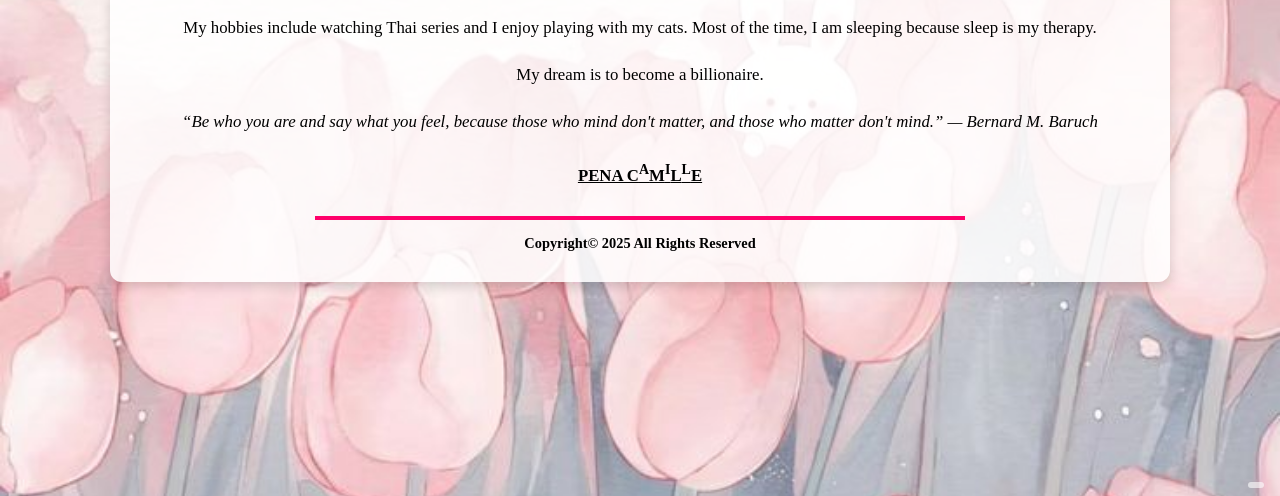
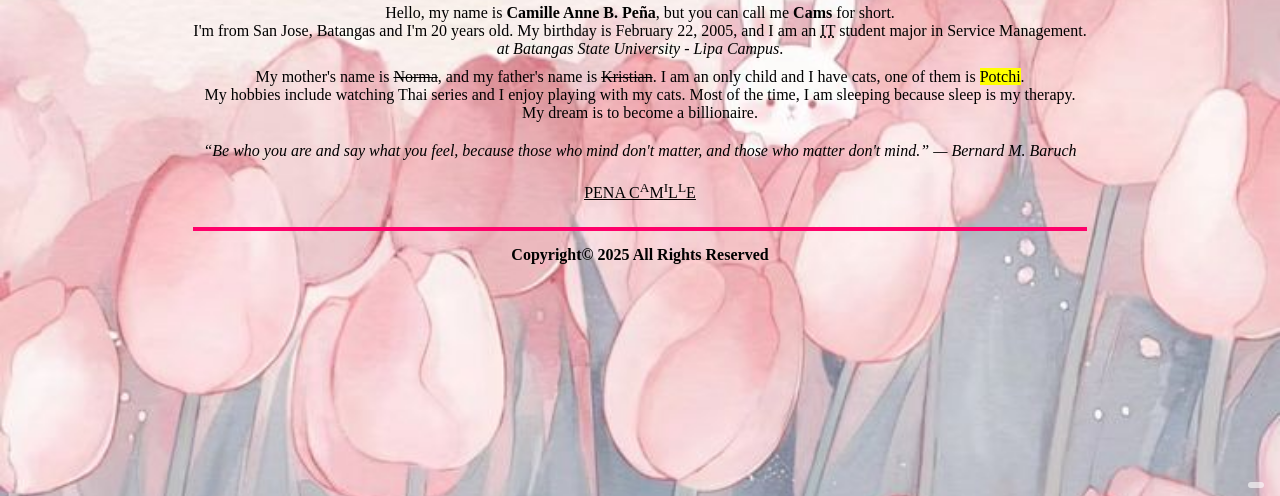
Before and after one commit to Mysticams/Activity-1-2, a plain HTML site: page act1.html in a window 1280 px wide. Shown: the part 304-800 px from the top of the page. Drawn offline with Linux system fonts and the light colour scheme.

Commit message:
Fixed Sizes

```diff
--- a/act1.html
+++ b/act1.html
@@ -5,64 +5,73 @@
   <meta name="viewport" content="width=device-width, initial-scale=1.0">
   <title>Activity #1 - Text Formatting</title>
 </head>
-<body style="font-family: 'Times New Roman', Times, serif, sans-serif; margin: 0; padding: 0; text-align: center;">
+<body style="font-family: 'Times New Roman', Times, serif, sans-serif; text-align: center; margin: 0; height: 100vh; display: flex; justify-content: center; align-items: center;">
 
   <!-- Background Image -->
   <figure style="margin: 0; position: fixed; top: 0; left: 0; width: 100%; height: 100%; z-index: -1;">
-    <img src="img/pink.jpg" alt="Pink floral background design" style="width: 100%; height: 100%; object-fit: cover; display: block;">
+    <img src="img/pink.jpg" alt="Pink floral background design"
+         style="width: 100%; height: 100%; object-fit: cover; display: block;">
     <figcaption style="position: absolute; bottom: 8px; right: 16px; font-size: 0.8em; color: #444; background: rgba(255,255,255,0.6); padding: 3px 8px; border-radius: 5px;">
     </figcaption>
   </figure>
 
-  <!-- Centered Content  -->
-  <div style="max-width: 1000px; margin: 40px auto; padding: 30px; background: rgba(255, 255, 255, 0.85); border-radius: 12px; box-shadow: 0 4px 12px rgba(0,0,0,0.15);">
+  <!-- Centered Content -->
+  <div style="max-width: 1000px; padding: 50px;">
 
     <!-- Header -->
     <header style="margin-bottom: 20px;">
       <h1 style="font-size: 2em; font-weight: bold; margin: 0;">Introduction</h1>
-      <hr style="border: none; border-top: 4px solid rgb(255, 0, 106); width: 65%; margin: 15px auto;">
+      <hr style="border: none; border-top: 4px solid rgb(255, 0, 106); width: 100%; margin: 15px auto;">
     </header>
 
     <!-- Main Content -->
-    <main style="line-height: 1.8; font-size: 1.05em;">
-
-      <p>
+    <main>
+      <p style="margin:0;">
         Hello, my name is <strong>Camille Anne B. Peña</strong>, but you can call me <strong>Cams</strong> for short.
       </p>
-      <p>
+
+      <p style="margin:0;">
         I'm from San Jose, Batangas and I'm 20 years old. My birthday is
-        <time datetime="2005-02-22">February 22, 2005</time>, and I am a <abbr title="Information Technology">IT</abbr>
-        student major in Service Management at <em>Batangas State University - Lipa Campus</em>.
+        <time datetime="2005-02-22">February 22, 2005</time>, and I am an
+        <abbr title="Information Technology">IT</abbr> student major in Service Management.
       </p>
 
-      <p>
+      <p style="margin:0;">
+        <em>at Batangas State University - Lipa Campus</em>.
+      </p>
+
+      <p style="margin-top:10px; margin-bottom:0;">
         My mother's name is <del>Norma</del>, and my father's name is <del>Kristian</del>.
-        I am only child and I have cats, one of them is <mark>Potchi</mark>.
+        I am an only child and I have cats, one of them is <mark>Potchi</mark>.
       </p>
-      <p>
+
+      <p style="margin:0;">
         My hobbies include watching Thai series and I enjoy playing with my cats.
         Most of the time, I am sleeping because sleep is my therapy.
       </p>
-      <p>
+
+      <p style="margin:0;">
         My dream is to become a billionaire.
       </p>
 
       <!-- Quote -->
-      <blockquote cite="https://www.goodreads.com/quotes/865-be-who-you-are-and-say-what-you-feel-because">
-        <em>“Be who you are and say what you feel, because those who mind don't matter, and those who matter don't mind.” — Bernard M. Baruch</em>
+      <blockquote cite="https://www.goodreads.com/quotes/865-be-who-you-are-and-say-what-you-feel-because"
+                  style="margin: 20px auto; font-style: italic;">
+        “Be who you are and say what you feel, because those who mind don't matter,
+        and those who matter don't mind.” — Bernard M. Baruch
       </blockquote>
 
       <!-- Navigation link -->
       <p style="margin-top: 20px;">
-        <a href="mailto:23-36125@g.batstate-u.edu.ph" style="color: black; text-decoration: none; font-weight: bold;">
+        <a href="mailto:23-36125@g.batstate-u.edu.ph" style="color: black;">
           <ins>PENA C<sup>A</sup>M<sup>I</sup>L<sup>L</sup>E</ins>
         </a>
       </p>
     </main>
 
     <!-- Footer -->
-    <footer style="margin-top: 25px; font-size: 0.9em;">
-      <hr style="border: none; border-top: 4px solid rgb(255, 0, 106); width: 65%; margin: 15px auto;">
+    <footer style="margin-top: 25px;">
+      <hr style="border: none; border-top: 4px solid rgb(255, 0, 106); width: 100%; margin: 15px auto;">
       <p style="margin: 0;"><strong>Copyright&copy; 2025 All Rights Reserved</strong></p>
     </footer>
 
```
